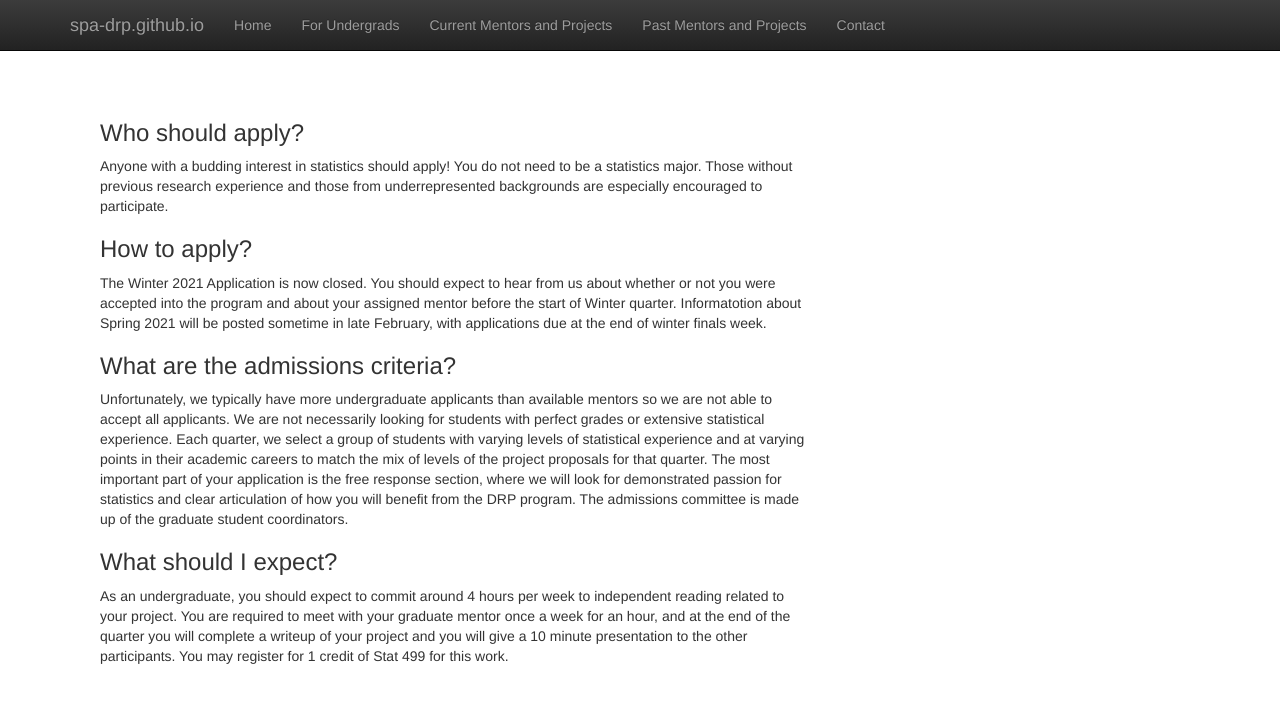
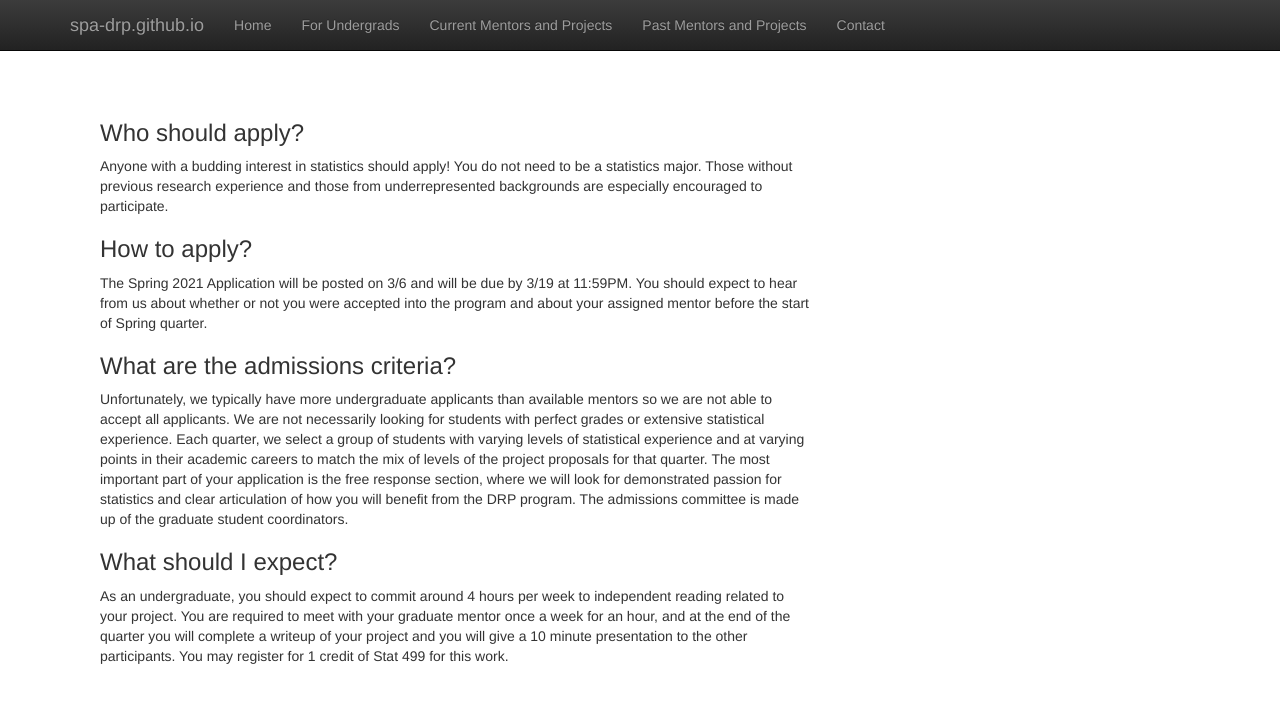
Before and after one commit to SPA-DRP/spa-drp.github.io, a Jekyll site: the page built from undergrads.html, in a window 1280 px wide. Shown: the top 703 px of the page. Built offline with Jekyll 4.4.1, drawn with Linux system fonts in a browser that asks for light colours; nearby versions of some CDN libraries; library files that are not in the unit come from our copies.

Commit message:
edit undergrad page

```diff
--- a/undergrads.html
+++ b/undergrads.html
@@ -14,9 +14,9 @@ title:  'Undergraduates'
 </p>
   <h3> How to apply? </h3>
   <p>
-  The Winter 2021 Application is now closed. You should expect to hear from us about whether or not you were accepted into the program and about your assigned mentor before the start of
-  Winter quarter. Informatotion about Spring 2021 will be posted sometime in late February, with applications due at the end of
-  winter finals week.
+  The Spring 2021 Application will be posted on 3/6 and will be due by 3/19 at 11:59PM.
+  You should expect to hear from us about whether or not you were accepted into the program and about your assigned mentor before the start of
+  Spring quarter. </p>
   <h3> What are the admissions criteria? </h3>
   <p>
     Unfortunately, we typically have more undergraduate applicants than available mentors so we
```
